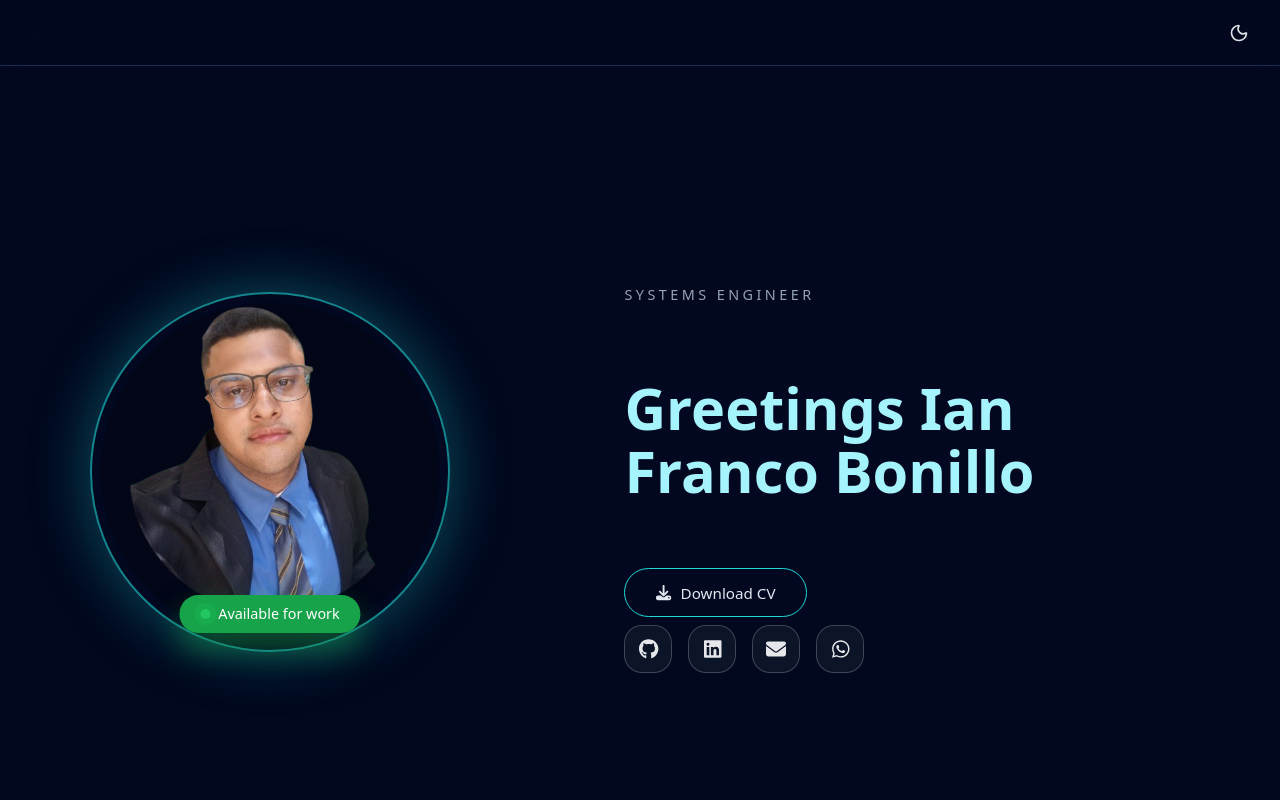
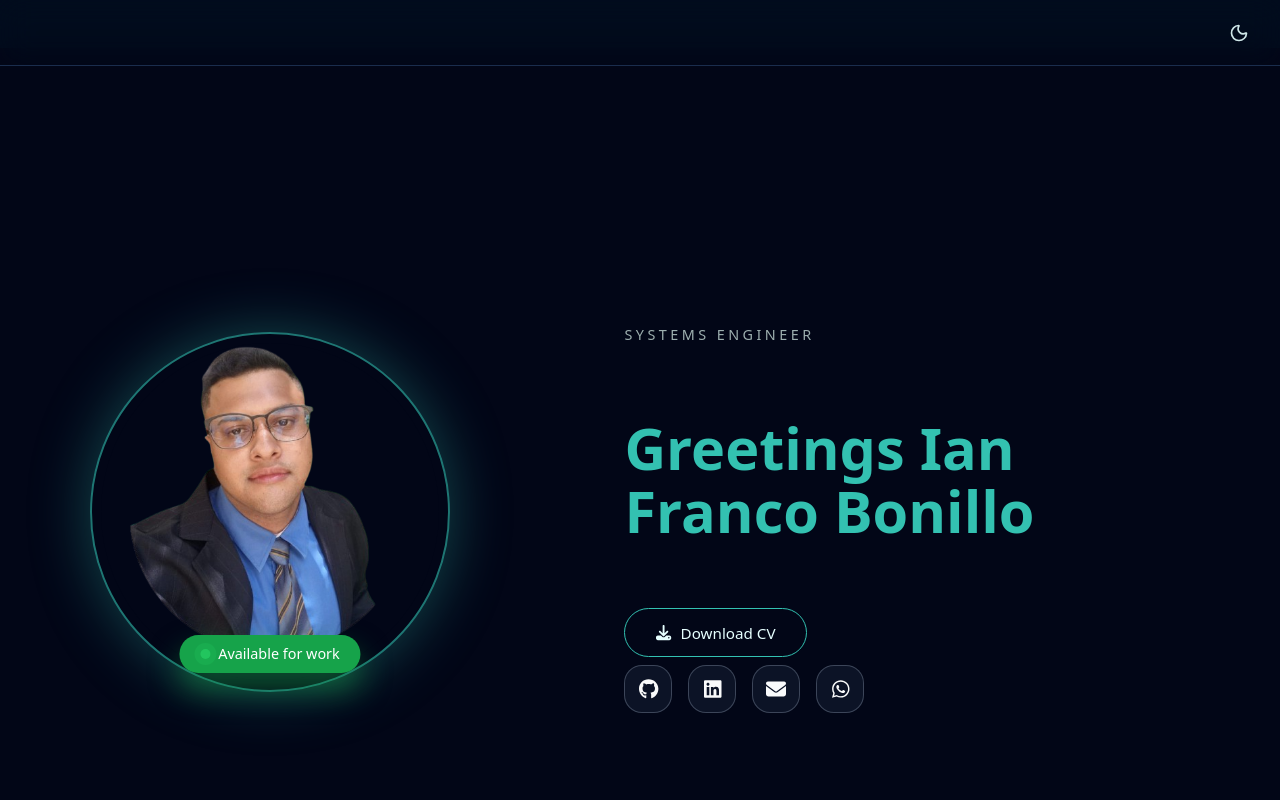
Before and after one commit to Ian12-sgv/Portafolio, a React (Vite) app: page / in a window 1280 px wide. Shown: the top 800 px of the page. Built offline with nearby package versions, Linux system fonts and the light colour scheme.

Commit message:
diseño y estilos listos

```diff
--- a/src/App.css
+++ b/src/App.css
@@ -1,25 +1,13 @@
 /* =========================
-   Variables globales
+   Variables no relacionadas con tema
    ========================= */
 
 :root {
-  --primary-bg-color: #020617; /* fondo base oscuro */
-  --primary-bg-color-light: #e1e8fe; /* fondo cuando activas "dark-mode" (tema claro) */
-
-  --border-color: #1f2933;
-  --border-color-light: #cbd5f5;
-
-  --footer-bg-color: #020617;
-  --footer-bg-color-light: #e1e8fe;
-
-  --text-color: #e2e8f0;
-  --text-color-light: #4774b8;
-
   --contact-padding: 12px;
 }
 
 /* =========================
-   Body / tema
+   Body / tema (usa variables de index.css)
    ========================= */
 
 body {
@@ -27,29 +15,13 @@ body {
   min-height: 100%;
   font-family: system-ui, -apple-system, BlinkMacSystemFont, "Segoe UI",
     sans-serif;
+
+  /* El gradiente cambia solo con --gradient-hero,
+     que actualizamos en index.css según el tema */
+  background: var(--gradient-hero);
   color: var(--text-color);
 
-  /* fondo general del sitio */
-  background: radial-gradient(
-    circle at top left,
-    #02091f 0,
-    #020617 40%,
-    #020617 100%
-  );
-  background-color: var(--primary-bg-color);
-
-  transition: background-color 0.3s ease, color 0.3s ease;
-}
-
-/* OJO: en tu lógica actual "dark-mode" significa tema CLARO */
-body.dark-mode {
-  --primary-bg-color: var(--primary-bg-color-light);
-  --border-color: var(--border-color-light);
-  --footer-bg-color: var(--footer-bg-color-light);
-  --text-color: var(--text-color-light);
-
-  background: var(--primary-bg-color);
-  color: var(--text-color);
+  transition: background 0.3s ease, color 0.3s ease;
 }
 
 /* =========================
@@ -70,10 +42,7 @@ body.dark-mode {
   flex-direction: column;
 }
 
-/* cada sección ocupa el ancho completo;
-   los paddings/márgenes se manejan en sus propios CSS */
-/* Cada sección principal de la página */
-/* Presentación: hero, un poco más de aire arriba */
+/* Presentación: hero */
 .presentacion {
   width: 100%;
   min-height: 100vh;
@@ -82,20 +51,16 @@ body.dark-mode {
   box-sizing: border-box;
 }
 
-/* Resto de secciones: SIN padding extra arriba */
+/* Resto de secciones */
 .habilidades,
 .proyectos,
 .formacion {
   width: 100%;
   min-height: 100vh;
-  scroll-margin-top: 80px; /* mismo offset para el ancla */
-  padding-top: 0; /* <- importante */
+  scroll-margin-top: 80px;
+  padding-top: 0;
   box-sizing: border-box;
 }
-
-/* =========================
-   Footer
-   ========================= */
 
 /* =========================
    FOOTER – estilo Lovable
@@ -112,14 +77,12 @@ body.dark-mode {
   );
 }
 
-/* Contenedor interno: max-w-6xl mx-auto px-4 md:px-8 py-12 */
 .footer-content {
-  max-width: 1200px; /* ~6xl */
+  max-width: 1200px;
   margin: 0 auto;
   padding: 3rem 1.5rem;
 }
 
-/* Grid principal: md:grid-cols-3 */
 .footer-grid {
   display: grid;
   grid-template-columns: 1fr;
@@ -192,14 +155,12 @@ body.dark-mode {
 .footer-social-icon {
   width: 1.5rem;
   height: 1.5rem;
-  /* iconos SIEMPRE blancos por defecto */
   color: var(--text-color);
   transition: color 0.3s ease;
 }
 
-/* en hover, el icono pasa a oscuro (sobre el fondo turquesa) */
 .footer-social-link:hover .footer-social-icon {
-  color: #ffffff; /* o el color que quieras para el icono en hover */
+  color: #ffffff;
 }
 
 /* Copyright */
@@ -244,7 +205,7 @@ body.dark-mode {
 }
 
 /* =========================
-   Responsive
+   Responsive footer
    ========================= */
 
 @media (max-width: 768px) {
--- a/src/Style/Navbar.css
+++ b/src/Style/Navbar.css
@@ -12,9 +12,10 @@ html {
   left: 0;
   right: 0;
   z-index: 1000;
-  /*background: rgba(2, 6, 23, 0.82); /* bg-background/80 aprox */
+  /* si quieres fondo sólido, descomenta y ya respeta el tema:
+     background: hsl(var(--background) / 0.82); */
   backdrop-filter: blur(16px); /* backdrop-blur-lg */
-  border-bottom: 0.1px solid #192d4d; /* border-border/50 */
+  border-bottom: 0.1px solid hsl(var(--border)); /* border-border */
   animation: nav-fade-in 0.4s ease-out;
   color: var(--text-color);
 }
@@ -39,7 +40,8 @@ html {
 
 .navbar a {
   text-decoration: none;
-  color: rgba(248, 250, 252, 0.8); /* text-foreground/80 */
+  /* text-foreground/80 aprox, pero dependiente del tema */
+  color: hsl(var(--foreground) / 0.8);
 }
 
 /* ===== Enlaces (Inicio, Habilidades, Proyectos, Formación) ===== */
@@ -61,13 +63,13 @@ html {
   width: 0;
   height: 2px;
   border-radius: 999px;
-  background-color: #20dad8; /* primary */
+  background-color: hsl(var(--primary)); /* antes #20dad8 */
   transition: width 0.3s ease;
 }
 
 /* hover: color + línea de izquierda a derecha */
 .nav-links li a:hover {
-  color: #20dad8;
+  color: hsl(var(--primary));
 }
 
 .nav-links li a:hover::after {
@@ -76,7 +78,7 @@ html {
 
 /* enlace activo (scroll spy) */
 .nav-links a.active {
-  color: #20dad8;
+  color: hsl(var(--primary));
 }
 
 .nav-links a.active::after {
@@ -98,7 +100,7 @@ html {
 .theme-toggle-button {
   background: none;
   border: 1px solid transparent;
-  color: rgba(248, 250, 252, 0.9);
+  color: hsl(var(--foreground) / 0.9);
   cursor: pointer;
   padding: 0.35rem;
   border-radius: 999px;
@@ -118,9 +120,9 @@ html {
 
 /* hover igual a Lovable: fondo turquesa suave + rotación */
 .theme-toggle-button:hover {
-  background-color: rgba(32, 218, 216, 0.1); /* hover:bg-primary/10 */
-  color: #20dad8; /* hover:text-primary */
-  border-color: #20dad8;
+  background-color: hsl(var(--primary) / 0.1); /* hover:bg-primary/10 */
+  color: hsl(var(--primary)); /* hover:text-primary */
+  border-color: hsl(var(--primary));
   transform: translateY(-1px);
 }
 
@@ -169,14 +171,14 @@ html {
     justify-content: center;
     background: transparent; /* sin fondo */
     border: none; /* sin borde */
-    color: rgba(248, 250, 252, 0.9); /* mismo color que el texto */
+    color: hsl(var(--foreground) / 0.9);
     font-size: 1.4rem; /* tamaño del ícono (las 3 rayas) */
     cursor: pointer;
     padding: 0.25rem 0.35rem; /* área clickeable */
   }
 
   .floating-bubble:hover {
-    background-color: rgba(15, 23, 42, 0.9); /* ligero fondo al hover */
+    background-color: hsl(var(--background) / 0.9);
     border-radius: 999px;
   }
 
@@ -207,8 +209,8 @@ html {
     height: 100vh; /* cubre todo el alto de la pantalla */
     width: 70%; /* cubre el 70% del ancho */
     padding: 1.8rem 1.5rem;
-    background: #020617;
-    border-right: 1px solid rgba(148, 163, 184, 0.6);
+    background: hsl(var(--background));
+    border-right: 1px solid hsl(var(--border));
     border-radius: 0 12px 12px 0;
     display: flex;
     flex-direction: column;
@@ -229,7 +231,7 @@ html {
   }
 
   .nav-links.open a {
-    color: #e5e7eb;
+    color: hsl(var(--foreground));
     font-weight: 500;
   }
 
@@ -265,10 +267,10 @@ html {
     width: 34px;
     height: 34px;
     border-radius: 999px;
-    border: 2px solid #20dad8; /* círculo turquesa */
-    box-shadow: 0 0 0 2px rgba(32, 218, 216, 0.25); /* aro externo */
+    border: 2px solid hsl(var(--primary)); /* círculo turquesa */
+    box-shadow: 0 0 0 2px hsl(var(--primary) / 0.25); /* aro externo */
     background: transparent;
-    color: #e5e7eb;
+    color: hsl(var(--foreground));
     align-items: center;
     justify-content: center;
     cursor: pointer;
@@ -278,9 +280,9 @@ html {
   }
 
   .nav-links.open .close-modal-btn:hover {
-    background-color: rgba(32, 218, 216, 0.12);
+    background-color: hsl(var(--primary) / 0.12);
     transform: scale(1.03);
-    box-shadow: 0 0 0 3px rgba(32, 218, 216, 0.4);
+    box-shadow: 0 0 0 3px hsl(var(--primary) / 0.4);
   }
 }
 
@@ -346,7 +348,7 @@ html {
 .nav-overlay {
   position: fixed;
   inset: 0; /* top:0; right:0; bottom:0; left:0 */
-  background: rgba(15, 23, 42, 0.7);
+  background: hsl(var(--background) / 0.7);
   backdrop-filter: blur(2px);
   z-index: 1040; /* un poco menos que nav-links.open (1050) */
   display: none;
--- a/src/Style/Presentacion.css
+++ b/src/Style/Presentacion.css
@@ -1,39 +1,33 @@
-:root {
-  --primary-bg-color: #01081f;
-  --accent-color: #20dad8;
-  --text-color: #e2e8f0;
-  --text-muted: #94a3b8;
-  --available-bg-color: #16a34a;
-  --available-text-color: #ffffff;
-  --icon-color: #e5e7eb;
-  --icon-bg: rgba(15, 23, 42, 0.85);
-  --border-soft: rgba(148, 163, 184, 0.35);
-  --transition-fast: 0.25s ease;
-}
+/* =========================
+   HERO – usa variables globales de index.css
+   ========================= */
 
-body {
-  color: var(--text-color);
-  background: radial-gradient(
-    circle at top left,
-    #02091f 0,
-    #020617 40%,
-    #020617 100%
-  );
-}
+/* OJO: aquí ya NO tocamos :root ni body.
+   Usamos:
+   --background, --foreground, --primary, --text-color,
+   --text-muted, --accent-color, --icon-bg, --border-soft, etc.
+*/
 
 /* =========================
    LAYOUT HERO
    ========================= */
 
 .presentacion-container {
-  /*width: 100%;*/
-  min-height: calc(100vh - 80px);
+  min-height: 100vh;
   display: flex;
   align-items: center;
   justify-content: center;
   padding: 4rem 1.5rem 3rem;
   position: relative;
   overflow: hidden;
+
+  /* FONDO TEMA OSCURO */
+  background-color: #020617;
+}
+
+/* TEMA CLARO: fondo #c8cfda */
+body.dark-mode .presentacion-container {
+  background-color: #f3f5f7;
 }
 
 .presentacion-content {
@@ -61,17 +55,18 @@ body {
   justify-content: center;
 }
 
-/* aro exterior */
+/* aro exterior, ahora con el color primario del tema */
 .hero-avatar::before {
   content: "";
   position: absolute;
   inset: 0;
   border-radius: inherit;
-  border: 2px solid rgba(32, 218, 216, 0.6);
-  box-shadow: 0 0 60px rgba(32, 218, 216, 0.35);
+  border: 2px solid hsl(var(--primary) / 0.6);
+  box-shadow: 0 0 60px hsl(var(--primary) / 0.35);
 }
 
-/* círculo interior */
+/* círculo interior: lo dejamos siempre oscuro
+   para que el disco contraste en tema claro y oscuro */
 .hero-avatar-inner {
   width: 94%;
   height: 94%;
@@ -141,7 +136,7 @@ body {
   font-size: 0.9rem;
   letter-spacing: 0.24em;
   text-transform: uppercase;
-  color: var(--text-muted);
+  color: var(--text-muted); /* del tema */
 }
 
 .nombre {
@@ -150,7 +145,9 @@ body {
   font-weight: 700;
   font-size: clamp(2.4rem, 4.6vw, 3.6rem);
   line-height: 1.1;
-  color: #a5f3fc;
+  /* usamos el primario para que en claro salga
+     ese verde-azulado del diseño */
+  color: hsl(var(--primary));
 }
 
 .descripcion {
@@ -166,7 +163,7 @@ body {
     "Segoe UI", sans-serif;
   font-weight: 400;
   font-size: clamp(1.1rem, 2.2vw, 1.6rem);
-  color: var(--text-color);
+  color: var(--text-color); /* usa la variable global del tema */
 }
 
 /* =========================
@@ -185,7 +182,7 @@ body {
   padding: 0.85rem 1.9rem;
   border-radius: 999px;
   background: transparent;
-  border: 1.5px solid var(--accent-color);
+  border: 1.5px solid var(--accent-color); /* del tema */
   color: var(--text-color);
   font-family: "Barlow", system-ui, -apple-system, BlinkMacSystemFont,
     "Segoe UI", sans-serif;
@@ -227,7 +224,7 @@ body {
   width: 46px;
   height: 46px;
   border-radius: 18px;
-  background: var(--icon-bg);
+  background: var(--icon-bg); /* cambia según tema en index.css */
   border: 1px solid var(--border-soft);
   display: inline-flex;
   align-items: center;
--- a/src/index.css
+++ b/src/index.css
@@ -1,32 +1,114 @@
+/* =========================
+   TEMA GLOBAL (oscuro + claro)
+   ========================= */
+
+/* Por defecto: tema OSCURO */
 :root {
-  --primary-bg-color: #01081f;
-  --text-color: white;
-  --primary-bg-color-light: #e1e8fe;
-  --text-color-light: #4774b8;
+  /* Paleta base en HSL (oscuro) */
+  --background: 217 91% 6%;
+  --foreground: 180 100% 95%;
+
+  --card: 217 71% 10%;
+  --card-foreground: 180 100% 95%;
+
+  --primary: 173 58% 48%;
+  --primary-foreground: 217 91% 6%;
+
+  --secondary: 142 71% 45%;
+  --secondary-foreground: 0 0% 100%;
+
+  --muted: 217 50% 15%;
+  --muted-foreground: 180 10% 65%;
+
+  --accent: 173 58% 48%;
+  --accent-foreground: 217 91% 6%;
+
+  --border: 217 50% 20%;
+  --input: 217 50% 15%;
+  --ring: 173 58% 48%;
+
+  --radius: 0.75rem;
+
+  /* Gradiente de fondo (oscuro) */
+  --gradient-hero: linear-gradient(135deg, hsl(217 91% 6%), hsl(217 71% 10%));
+
+  /* ===== Puente con nombres que ya usas ===== */
+  --primary-bg-color: hsl(var(--background));
+  --text-color: hsl(var(--foreground));
+
+  /* Extras usados en Presentacion / iconos */
+  --accent-color: hsl(var(--primary));
+  --text-muted: hsl(var(--muted-foreground));
+  --available-bg-color: #16a34a;
+  --available-text-color: #ffffff;
+  /* ICONOS en TEMA OSCURO (por defecto) → BLANCOS */
+  --icon-color: #f9fafb;
+  --icon-bg: rgba(15, 23, 42, 0.85);
+  --border-soft: rgba(148, 163, 184, 0.35);
+  --transition-fast: 0.25s ease;
 }
 
-body,
-html {
+/* Tema CLARO
+   (OJO: en tu lógica actual, body.dark-mode = tema CLARO) */
+body.dark-mode {
+  --background: 210 15% 92%;
+  --foreground: 217 40% 20%;
+
+  --card: 210 20% 96%;
+  --card-foreground: 217 40% 20%;
+
+  --primary: 173 45% 42%;
+  --primary-foreground: 0 0% 100%;
+
+  --secondary: 142 50% 40%;
+  --secondary-foreground: 0 0% 100%;
+
+  --muted: 210 25% 88%;
+  --muted-foreground: 217 25% 35%;
+
+  --accent: 173 40% 45%;
+  --accent-foreground: 0 0% 100%;
+
+  --border: 217 20% 82%;
+  --input: 217 20% 86%;
+  --ring: 173 45% 42%;
+
+  /* Gradiente claro como el del diseño de Lovable */
+  --gradient-hero: linear-gradient(135deg, hsl(210 25% 94%), hsl(173 35% 90%));
+
+  /* Puente */
+  --primary-bg-color: hsl(var(--background));
+  --text-color: hsl(var(--foreground));
+
+  /* ICONOS en TEMA CLARO → OSCUROS */
+  --icon-color: hsl(217 40% 20%);
+  --icon-bg: hsl(var(--card));
+  --border-soft: hsl(var(--border));
+}
+
+/* =========================
+   Reset / base
+   ========================= */
+
+html,
+body {
   margin: 0;
   padding: 0;
-  background-color: var(--primary-bg-color);
   width: 100%;
-  height: 100%;
+  min-height: 100%;
   box-sizing: border-box;
   font-family: -apple-system, BlinkMacSystemFont, "Segoe UI", "Roboto", "Oxygen",
     "Ubuntu", "Cantarell", "Fira Sans", "Droid Sans", "Helvetica Neue",
     sans-serif;
   -webkit-font-smoothing: antialiased;
   -moz-osx-font-smoothing: grayscale;
-  transition: background-color 0.3s, color 0.3s;
-  color: var(--text-color);
+  scroll-behavior: smooth;
 }
 
-body.dark-mode {
-  --primary-bg-color: #e1e8fe;
-  --text-color: #4774b8;
-  background-color: var(--primary-bg-color);
-  color: var(--text-color);
+body {
+  background-color: hsl(var(--background));
+  color: hsl(var(--foreground));
+  transition: background-color 0.3s, color 0.3s;
 }
 
 code {
```
Also changed, not shown: src/Style/Formacion.css (+11 -13 lines), src/Style/Habilidades.css (+48 -32 lines), src/Style/Proyectos.css (+17 -2 lines).
